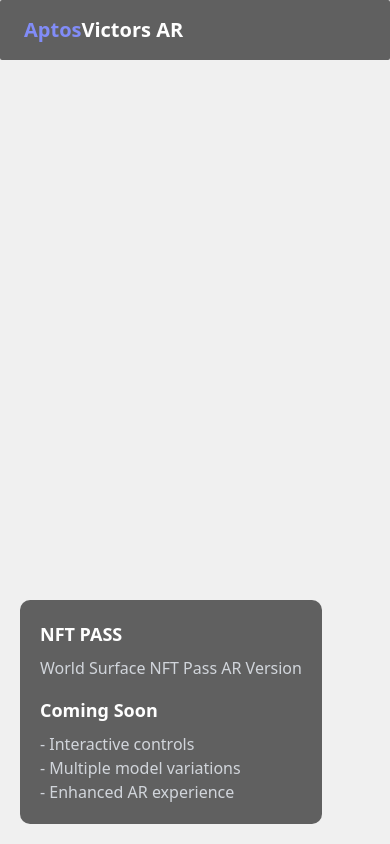
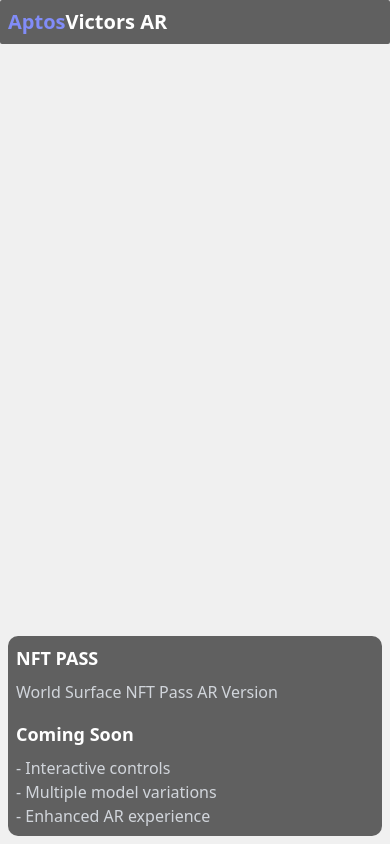
Before and after one commit to Playspherelabs/NFT_WebXR, a plain HTML site: page index.html in a window 390 px wide. Drawn offline with nearby package versions, Linux system fonts and the light colour scheme; some packages are replaced by stand-ins of ours; a script that the page names is missing.

Commit message:
Lighting and responsive

```diff
--- a/index.html
+++ b/index.html
@@ -31,28 +31,40 @@
         right: 0;
         z-index: 10;
         background: rgba(0, 0, 0, 0.6);
+        padding: 1rem;
       }
       .main-content {
         position: absolute;
-        bottom: 20px;
-        left: 20px;
+        bottom: 1rem;
+        left: 1rem;
+        right: 1rem;
         z-index: 10;
         background: rgba(0, 0, 0, 0.6);
-        padding: 20px;
+        padding: 1rem;
         border-radius: 10px;
       }
       model-viewer {
-  width: 100%;
-  height: 100%;
-}
+        width: 100%;
+        height: 100%;
+      }
+      @media (max-width: 768px) {
+        .header {
+          padding: 0.5rem;
+        }
+        .main-content {
+          bottom: 0.5rem;
+          left: 0.5rem;
+          right: 0.5rem;
+          padding: 0.5rem;
+        }
+      }
     </style>
   </head>
   <body>
     <div class="glb-viewer">
       <model-viewer src="media/gltf/victor/victormale.glb" alt="Victor Male" auto-rotate camera-controls ar ar-modes="webxr scene-viewer quick-look" ar-scale="auto" ios-src="media/gltf/victor/victormale.glb" skybox-image="media/environments/metaverse.png" environment-image="media/environments/metaverse.png" poster="media/textures/poster.webp" shadow-intensity="1" lighting-mode="stage"></model-viewer>
-      <!-- <model-viewer alt="Neil Armstrong's Spacesuit from the Smithsonian Digitization Programs Office and National Air and Space Museum" src="edia/gltf/victor/victormale.glb" ar environment-image="media/environments/metaverse.png" poster="shared-assets/models/NeilArmstrong.webp" shadow-intensity="1" camera-controls touch-action="pan-y"></model-viewer> -->
     </div>
-    <header class="header py-4 px-6">
+    <header class="header">
       <h1 class="text-xl font-bold text-white">
         <span class="text-indigo-400">Aptos</span>Victors AR
       </h1>
```
